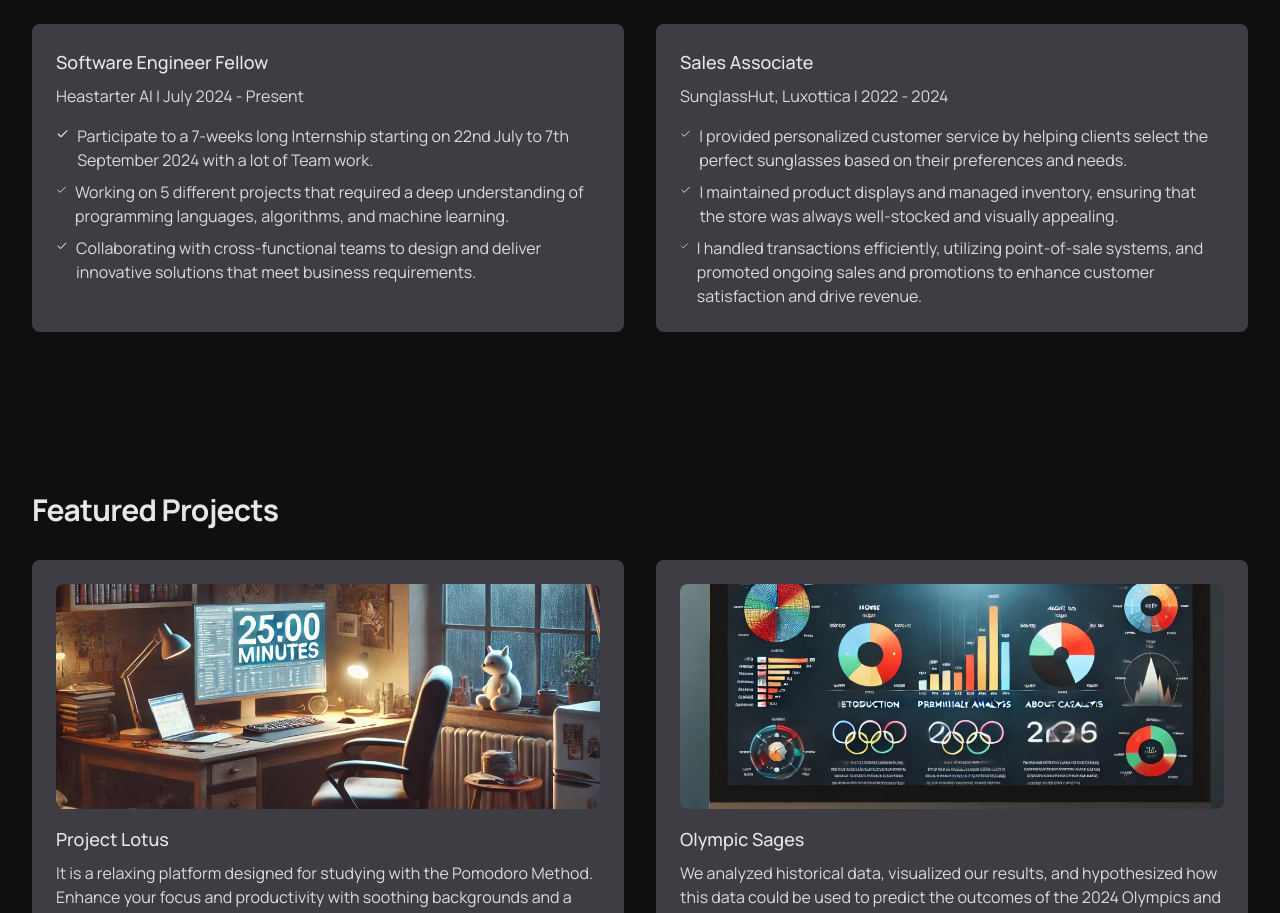
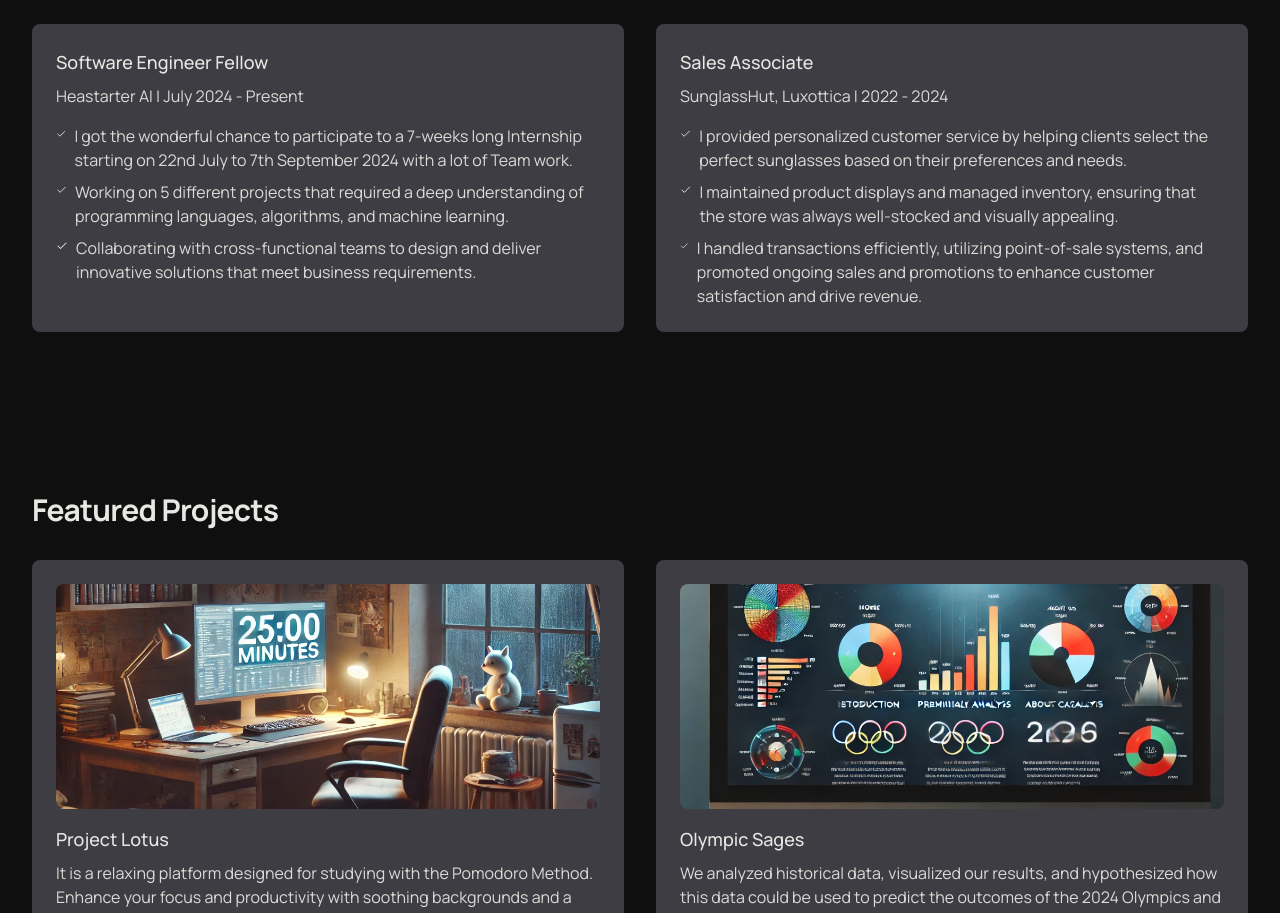
Before and after one commit to alangnt/portfolio, a Next.js app: page / in a window 1280 px wide. Shown: the part 1300-2213 px from the top of the page. Built offline with nearby package versions, Linux system fonts and the light colour scheme.

Commit message:
Update landing-page.tsx

```diff
--- a/components/component/landing-page.tsx
+++ b/components/component/landing-page.tsx
@@ -255,7 +255,7 @@ export default function LandingPage() {
                 <li className="flex items-start gap-2">
                   <Icons.CheckIcon className="h-5 w-5 text-primary" />
                   <span>
-                    Participate to a 7-weeks long Internship starting on 22nd July to 7th September 2024 with a lot of Team work.
+                    I got the wonderful chance to participate to a 7-weeks long Internship starting on 22nd July to 7th September 2024 with a lot of Team work.
                   </span>
                 </li>
 
```
